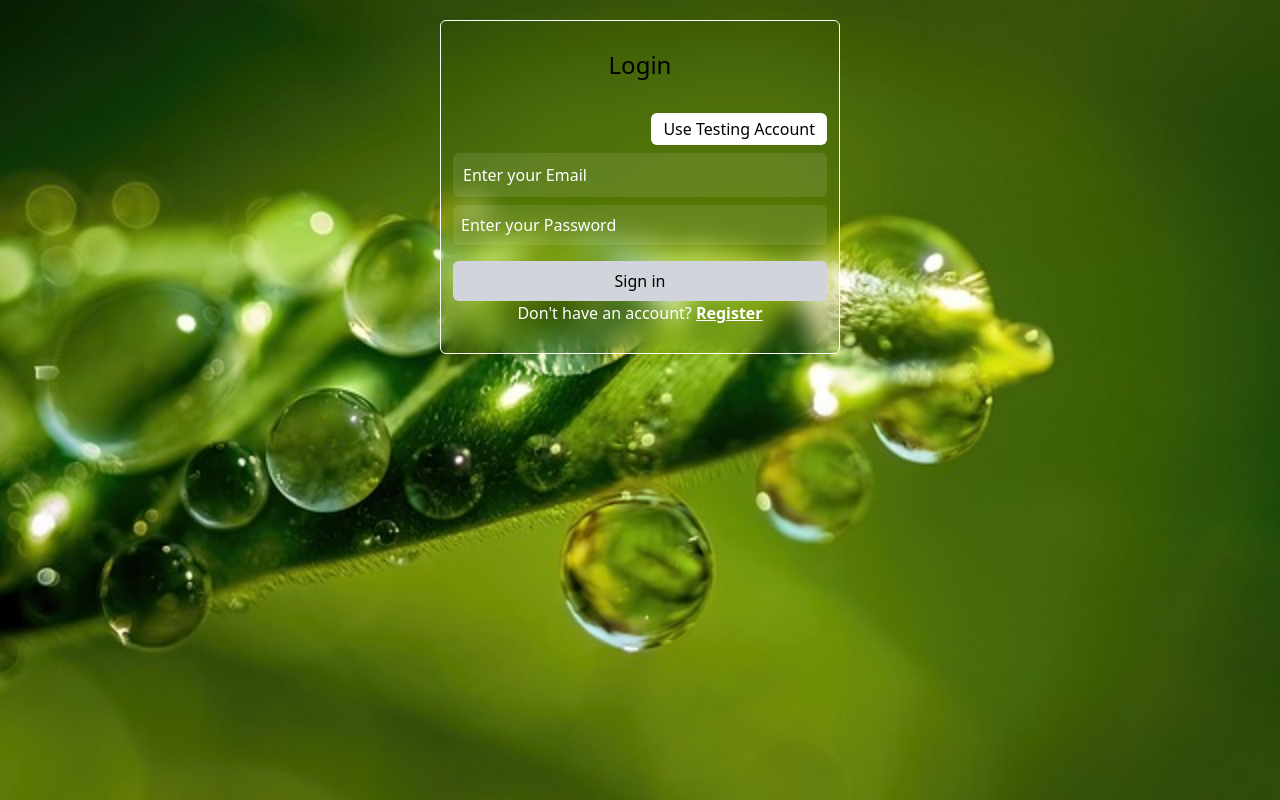
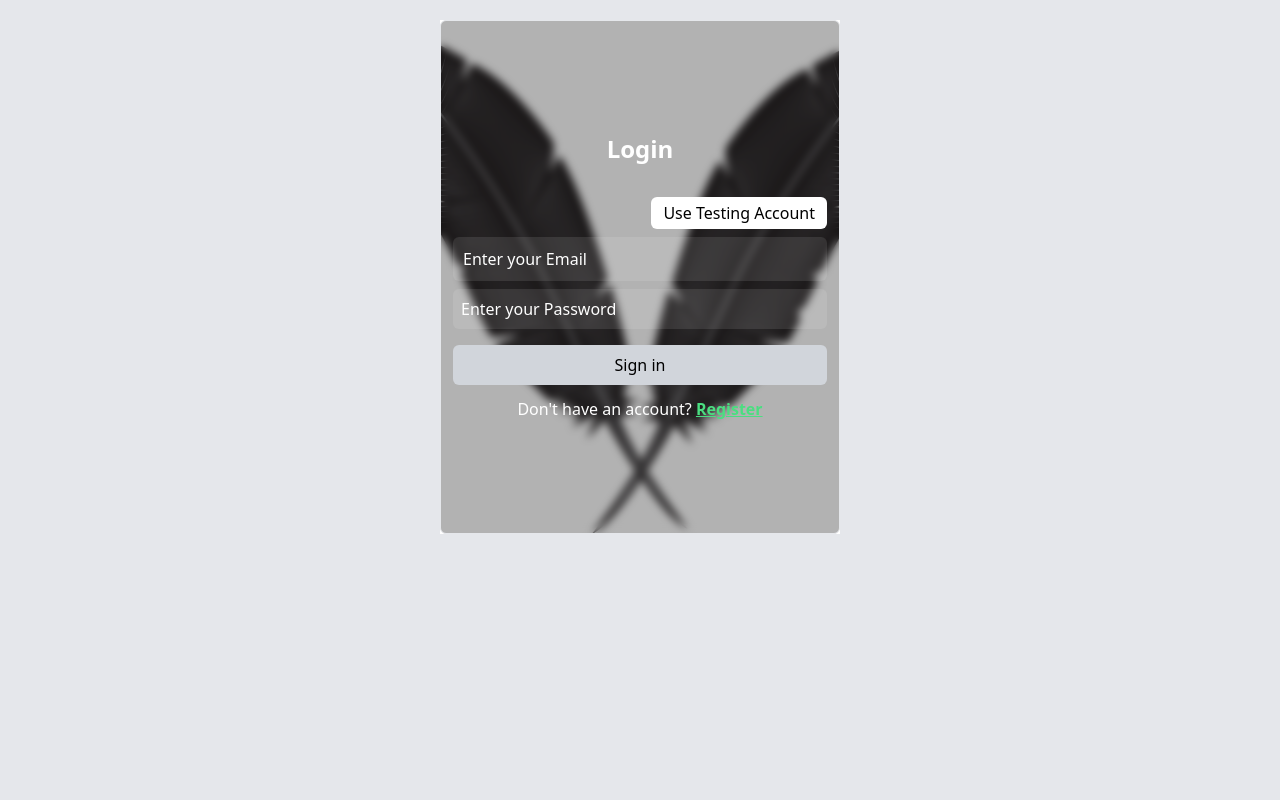
Before and after one commit to masummim50/blog-frontend, a React (Vite) app: page /login in a window 1280 px wide. Built offline with nearby package versions, Linux system fonts and the light colour scheme.

Commit message:
login pages

```diff
--- a/src/pages/loginpage/LoginPage.tsx
+++ b/src/pages/loginpage/LoginPage.tsx
@@ -88,13 +88,17 @@ const LoginPage = () => {
 
   return (
     <div
-      className={`min-h-screen bg-[url('../../../public/bg.jpg')] w-full bg-no-repeat bg-cover flex justify-center items-start pt-5`}
+
+      className={`min-h-screen bg-gray-200 w-full bg-no-repeat bg-cover flex justify-center items-start pt-5`}
     >
+      <div style={{backgroundImage: "url(/quill.jpg)", backgroundSize:'cover', backgroundPosition:'center'}}>
+
       <div
+
         ref={parent}
-        className="backdrop-blur-md rounded-md border-[1px] border-white  py-7 px-3 flex flex-col items-center min-w-[400px]"
+        className="backdrop-blur-sm bg-black/30  rounded-md border-[1px]   py-28 px-3 flex flex-col items-center min-w-[400px]"
       >
-        <h2 className="text-2xl mb-8">Login</h2>
+        <h2 className="text-2xl mb-8 text-white font-bold">Login</h2>
         <div className="text-right w-full">
           <button
             className="bg-white text-black rounded-md px-3 py-1"
@@ -140,13 +144,15 @@ const LoginPage = () => {
           )}
         </button>
 
-        <p className="text-white">
+        <p className="text-white mt-3">
           {" "}
           Don't have an account?{" "}
-          <Link className="font-bold underline" to={"/register"}>
+          <Link className="font-bold underline text-green-400" to={"/register"}>
             Register
           </Link>
         </p>
+      </div>
+
       </div>
     </div>
   );
--- a/src/pages/registerpage/RegisterPage.tsx
+++ b/src/pages/registerpage/RegisterPage.tsx
@@ -74,9 +74,10 @@ const RegisterPage = () => {
   const [parent] = useAutoAnimate()
   return (
     <div
-      className={`min-h-screen bg-[url('../../../public/bg.jpg')] w-full bg-no-repeat bg-cover flex justify-center items-start pt-5`}
+      className={`min-h-screen bg-gray-200 w-full bg-no-repeat bg-cover flex justify-center items-start pt-5`}
     >
-      <div className="backdrop-blur-md rounded-md border-[1px] border-white  py-7 px-3 flex flex-col items-center w-full max-w-[400px]">
+      <div style={{backgroundImage: "url(/quill.jpg)", backgroundSize:'cover', backgroundPosition:'center'}}>
+      <div className="backdrop-blur-sm bg-black/40 rounded-md border-[1px]   py-28 px-3 flex flex-col items-center w-full max-w-[400px]">
         <h2 className="text-3xl mb-8 text-white font-semibold">Register</h2>
         <form ref={parent} className="w-full">
           <NameInput
@@ -136,12 +137,13 @@ const RegisterPage = () => {
             )}
           </button>
         </form>
-        <p className="text-white">
+        <p className="text-white mt-3">
           Already have an account?
-          <Link className="font-bold underline" to={"/login"}>
+          <Link className="font-bold underline text-green-400" to={"/login"}>
             Login
           </Link>
         </p>
+      </div>
       </div>
     </div>
   );
```
Also changed, not shown: public/quill.jpg (added).
